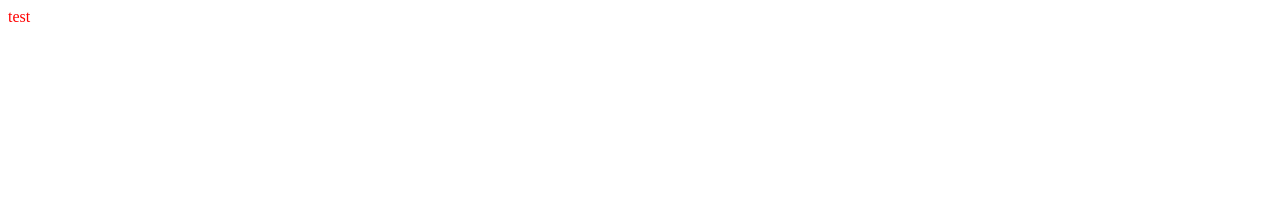
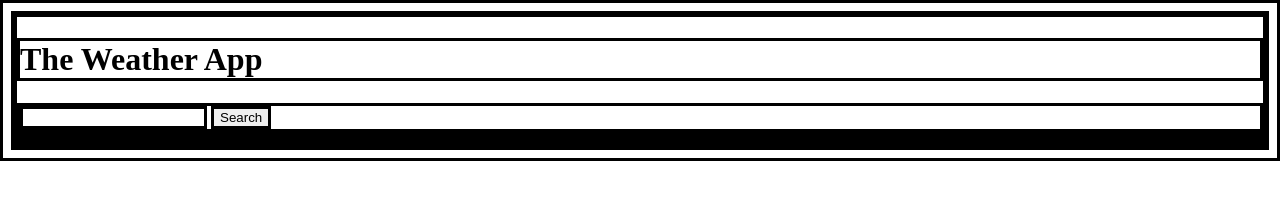
Before and after one commit to mjande/the-weather-app, a website built with webpack: page src/index.html in a window 1280 px wide. Built offline with nearby package versions, Linux system fonts and the light colour scheme.

Commit message:
Create html outline

```diff
--- a/src/index.html
+++ b/src/index.html
@@ -7,6 +7,17 @@
   <title>The Weather App</title>
 </head>
 <body>
-  <div class="test"></div>
+  <header>
+    <h1>The Weather App</h1>
+    <form>
+      <input type="text">
+      <button class="button">Search</button>
+    </form>
+  </header>
+  <section>
+    <article class="card">
+
+    </article>
+  </section>
 </body>
 </html>
--- a/src/index.js
+++ b/src/index.js
@@ -1,3 +1 @@
-import './style.css';
-
-document.querySelector("body").append("test");
+import './styles.css';
--- a/src/style.css
+++ /dev/null
@@ -1,3 +0,0 @@
-* {
-  color: red;
-}
--- /dev/null
+++ b/src/styles.css
@@ -0,0 +1,3 @@
+* {
+  border: solid;
+}
```
Also changed, not shown: dist/index.html, dist/main.js.
